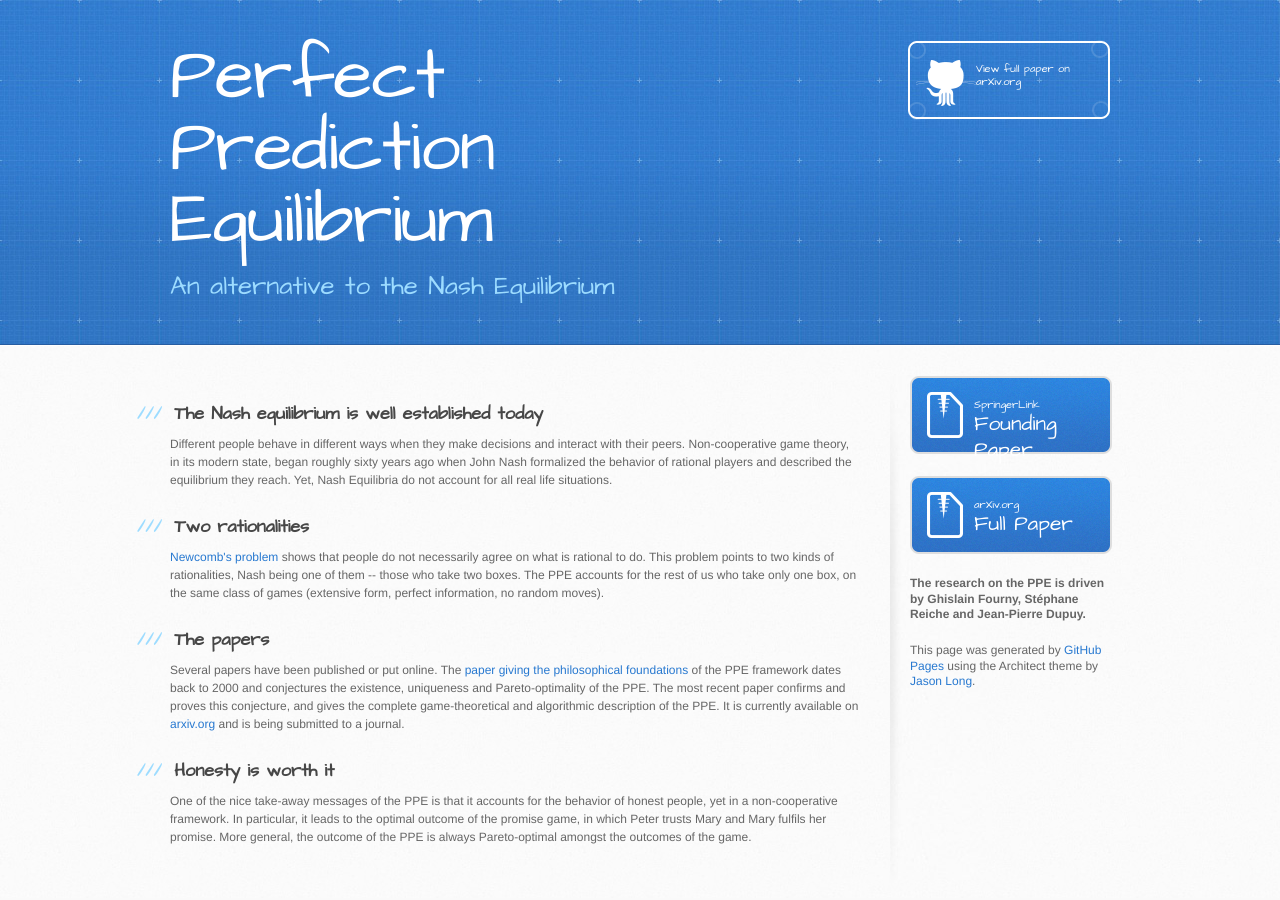
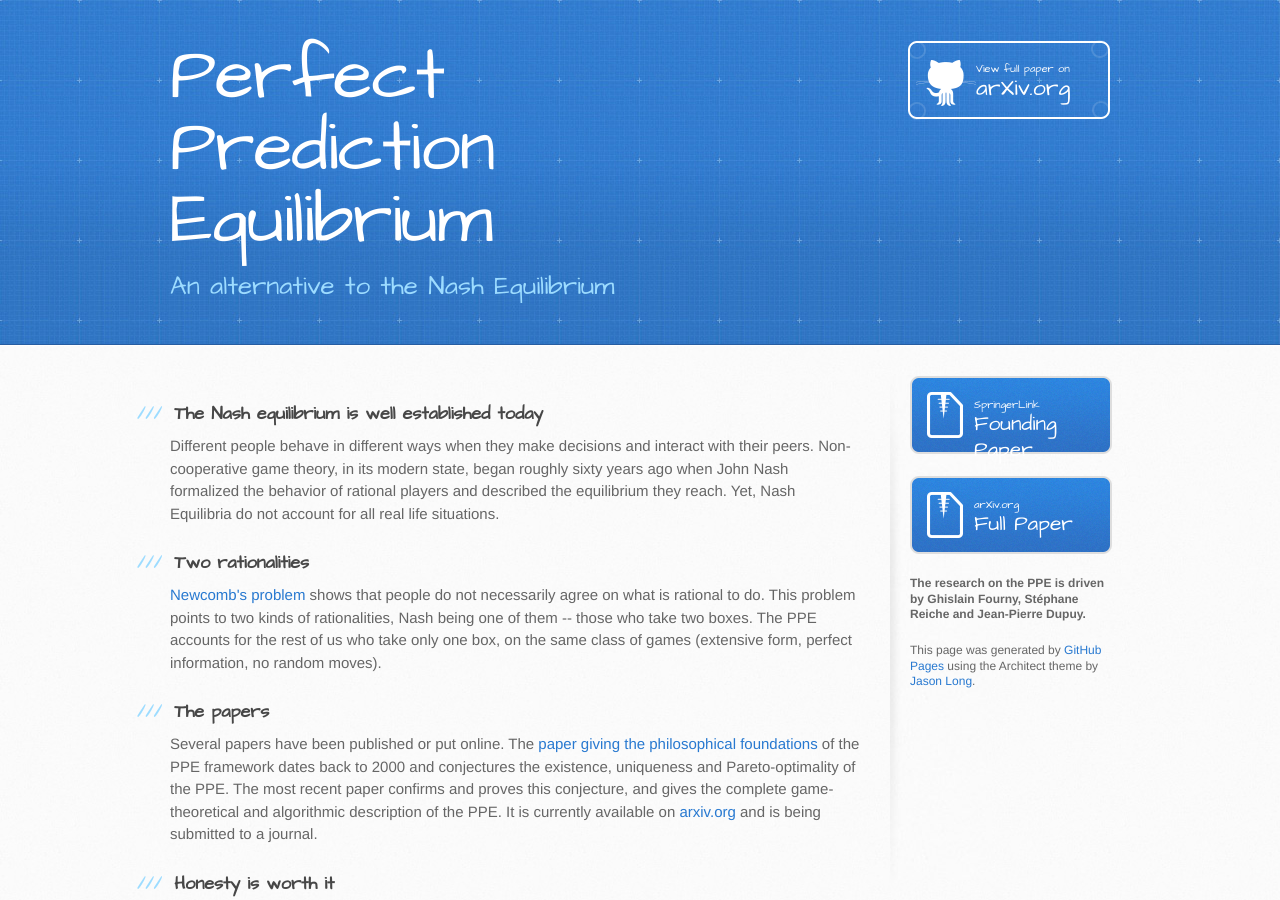
Before and after one commit to ghislainfourny/ppe, a plain HTML site: page index.html in a window 1280 px wide. Shown: the top 900 px of the page. Drawn offline with Linux system fonts and the light colour scheme.

Commit message:
Update index.html

```diff
--- a/index.html
+++ b/index.html
@@ -21,7 +21,7 @@
       <div class="inner">
         <h1>Perfect Prediction Equilibrium</h1>
         <h2>An alternative to the Nash Equilibrium</h2>
-        <a href="http://arxiv.org/abs/1409.6172" class="button"><small>View full paper on arXiv.org</a>
+        <a href="http://arxiv.org/abs/1409.6172" class="button"><small>View full paper on</small> arXiv.org</a>
       </div>
     </header>
 
```
